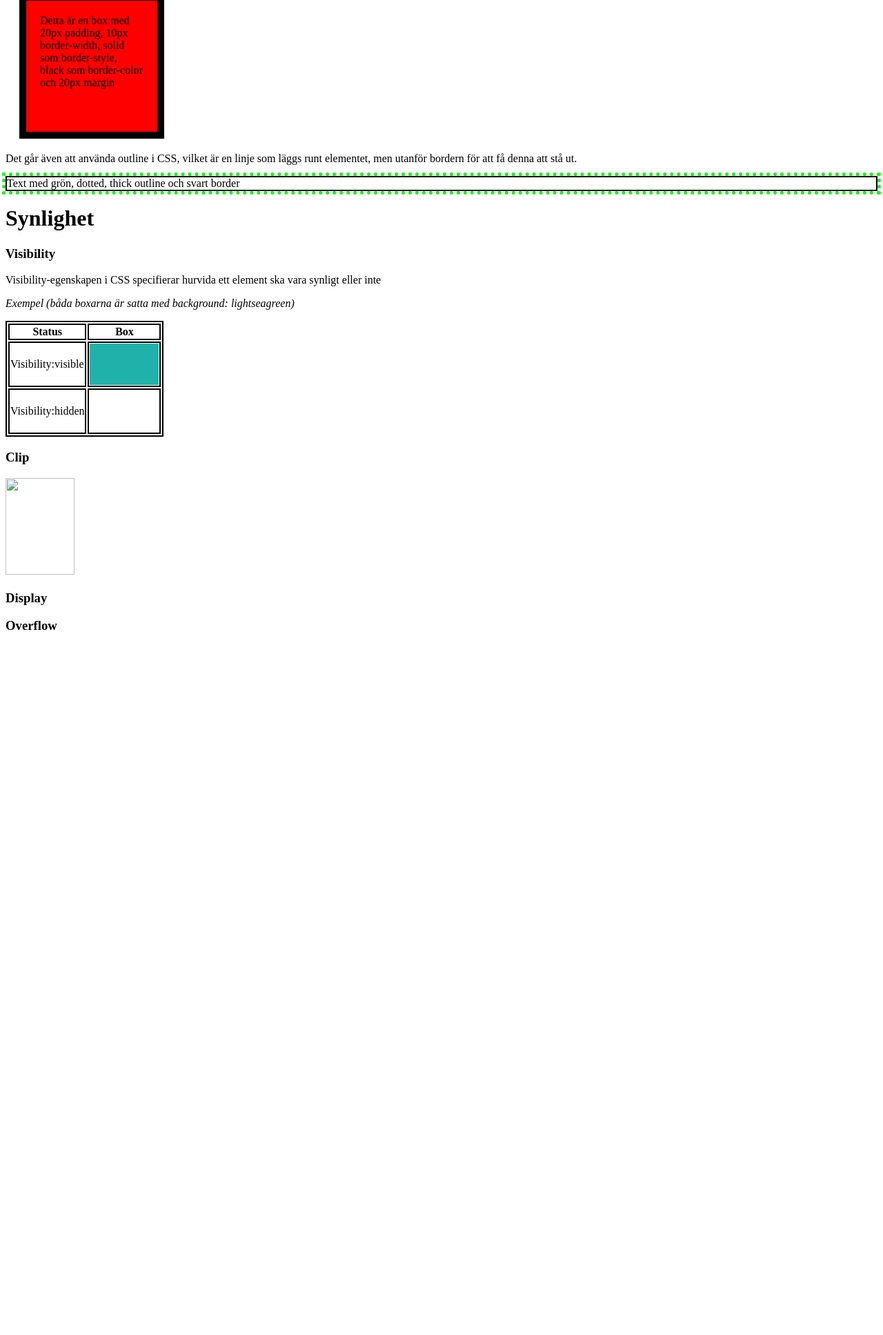
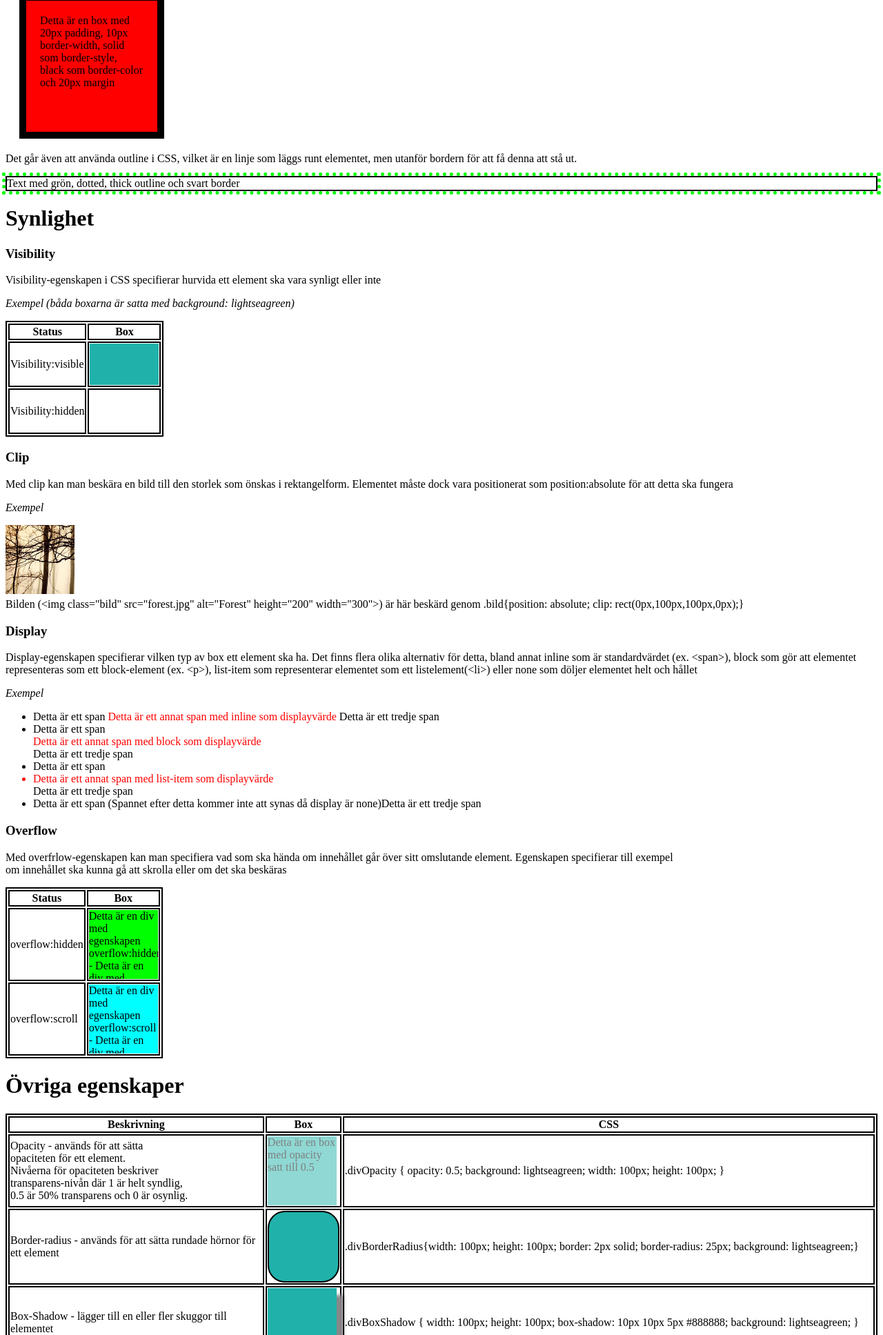
Before and after one commit to tobiasrg/WEB, a PHP site: page /marginaler_kantlinjer.html in a window 1280 px wide; the page is wider, and only the part inside the window is pictured. Shown: the part 706-2641 px from the top of that part at 69% size. Before the commit the page ends 1619 px from the top of that part, so only its background shows below. Run offline with PHP 8.4, Linux system fonts and the light colour scheme.

Commit message:
2.3 klar

```diff
--- a/WEB/KLIENT/2.3/marginaler_kantlinjer.css
+++ b/WEB/KLIENT/2.3/marginaler_kantlinjer.css
@@ -27,19 +27,105 @@ p.outlineText {
 
 }
 
-.divHidden{
-    visibility:hidden;
+.divHidden {
+    visibility: hidden;
     height: 60px;
-    width: 100px;
-    background:lightseagreen;
-}
-
-.divVisible{
-    visibility: visible;
-    height:60px;
     width: 100px;
     background: lightseagreen;
 }
-table, th, td{
+
+.divVisible {
+    visibility: visible;
+    height: 60px;
+    width: 100px;
+    background: lightseagreen;
+}
+
+table, th, td {
     border: 2px solid black;
 }
+
+.bild {
+    position: absolute;
+    clip: rect(0px, 100px, 100px, 0px);
+}
+
+.displayBlock {
+    display: block;
+    color: red;
+}
+
+.displayInline {
+    display: inline;
+    color: red;
+}
+
+.displayListItem {
+    display: list-item;
+    color: red;
+}
+
+.displayNone {
+    display: none;
+}
+
+.divBeskärd{
+    background-color: #00FF00;
+    width: 100px;
+    height: 100px;
+    overflow: hidden;
+}
+
+.divScroll {
+    background-color: #00FFFF;
+    width: 100px;
+    height: 100px;
+    overflow: scroll;
+}
+
+.divOpacity {
+    opacity: 0.5;
+    background: lightseagreen;
+    width: 100px;
+    height: 100px;
+}
+
+.divBorderRadius {
+    width: 100px;
+    height: 100px;
+    border: 2px solid;
+    border-radius: 25px;
+    background: lightseagreen;
+}
+
+.divMultBackgrounds {
+    height: 500px;
+    width:500px;
+    background-image: url(Five-pointed_star.svg.png), url(forest.jpg);
+    background-size: 500px, 500px;
+    background-position: right bottom, left top;
+    background-repeat: no-repeat, repeat;
+
+}
+
+.divBoxShadow {
+    width: 100px;
+    height: 100px;
+    box-shadow: 10px 10px 5px #888888;
+    background: lightseagreen;
+
+}
+
+.divGradients {
+    width: 100px;
+    height: 100px;
+    background: lightseagreen;
+    background: linear-gradient(lightseagreen,darkblue);
+}
+.divGradientsRadial{
+    width: 100px;
+    height: 100px;
+    background: lightseagreen;
+    background: radial-gradient(darkblue 5%, darkslateblue 20%, lightseagreen 60%  );
+
+}
--- a/WEB/KLIENT/2.3/marginaler_kantlinjer.html
+++ b/WEB/KLIENT/2.3/marginaler_kantlinjer.html
@@ -40,7 +40,8 @@
 <div class="exempel">Detta är en box med 20px padding, 10px border-width, solid som border-style, black som border-color
     och 20px margin
 </div>
-<p>Det går även att använda outline i CSS, vilket är en linje som läggs runt elementet, men utanför bordern för att få denna att stå ut. </p>
+<p>Det går även att använda outline i CSS, vilket är en linje som läggs runt elementet, men utanför bordern för att få
+    denna att stå ut. </p>
 <p class="outlineText">Text med grön, dotted, thick outline och svart border</p>
 
 <h1>Synlighet</h1>
@@ -54,18 +55,167 @@
     </tr>
     <tr>
         <td>Visibility:visible</td>
-        <td><div class="divVisible"></div></td>
+        <td>
+            <div class="divVisible"></div>
+        </td>
     </tr>
     <tr>
         <td>Visibility:hidden</td>
-        <td><div class="divHidden"></div></td>
+        <td>
+            <div class="divHidden"></div>
+        </td>
     </tr>
 </table>
 
 <h3>Clip</h3>
+<p>Med clip kan man beskära en bild till den storlek som önskas i rektangelform. Elementet måste dock vara positionerat
+    som position:absolute för att detta ska fungera</p>
+<p><i>Exempel</i></p>
+<img class="bild" src="forest.jpg" alt="Forest" height="200" width="300">
+<br><br><br><br><br>
+<p>Bilden (&lt;img class="bild" src="forest.jpg" alt="Forest" height="200" width="300"&gt;) är här beskärd genom
+    .bild{position: absolute; clip: rect(0px,100px,100px,0px);}</p>
+<h3>Display</h3>
+<p>Display-egenskapen specifierar vilken typ av box ett element ska ha. Det finns flera olika alternativ för detta,
+    bland annat inline som är standardvärdet (ex. &lt;span&gt;), block som gör att elementet<br>
+    representeras som ett block-element (ex. &lt;p&gt;), list-item som representerar elementet som ett listelement(&lt;li&gt;)
+    eller none som döljer elementet helt och hållet</p>
 
-<img src="" width="100" height="140">
-<h3>Display</h3>
+<p><i>Exempel</i></p>
+<ul>
+
+    <li><span>Detta är ett span </span><span
+            class="displayInline">Detta är ett annat span med  inline som displayvärde </span><span>Detta är ett tredje span</span>
+    </li>
+    <li><span>Detta är ett span</span><span
+            class="displayBlock">Detta är ett annat span med block som displayvärde</span><span>Detta är ett tredje span</span>
+    </li>
+    <li><span>Detta är ett span</span><span class="displayListItem">Detta är ett annat span med list-item som displayvärde</span><span>Detta är ett tredje span</span>
+    </li>
+    <li><span>Detta är ett span (Spannet efter detta kommer inte att synas då display är none)</span><span
+            class="displayNone">Detta är ett annat span med none som displayvärde</span><span>Detta är ett tredje span</span>
+    </li>
+</ul>
 <h3>Overflow</h3>
+<p>Med overfrlow-egenskapen kan man specifiera vad som ska hända om innehållet går över sitt omslutande element.
+    Egenskapen specifierar till exempel<br>
+    om innehållet ska kunna gå att skrolla eller om det ska beskäras</p>
+
+<table>
+    <tr>
+        <th>Status</th>
+        <th>Box</th>
+    </tr>
+    <tr>
+        <td>overflow:hidden</td>
+        <td>
+            <div class="divBeskärd">Detta är en div med egenskapen overflow:hidden - Detta är en div med egenskapen
+                overflow:hidden - Detta är en div med egenskapen overflow:hidden -
+            </div>
+        </td>
+    </tr>
+    <tr>
+        <td>overflow:scroll</td>
+        <td>
+            <div class="divScroll">Detta är en div med egenskapen overflow:scroll - Detta är en div med egenskapen
+                overflow:scroll - Detta är en div med egenskapen overflow:scroll -
+            </div>
+        </td>
+    </tr>
+</table>
+
+
+<h1>Övriga egenskaper</h1>
+
+<table>
+    <tr>
+        <th>Beskrivning</th>
+        <th>Box</th>
+        <th>CSS</th>
+    </tr>
+    <tr>
+        <td>Opacity - används för att sätta <br>opaciteten för ett element.<br>Nivåerna för opaciteten beskriver <br>transparens-nivån
+            där 1 är helt syndlig,<br> 0.5 är 50% transparens och 0 är osynlig.
+        </td>
+        <td>
+            <div class="divOpacity">Detta är en box med opacity satt till 0.5</div>
+        </td>
+        <td>.divOpacity {
+            opacity: 0.5;
+            background: lightseagreen;
+            width: 100px;
+            height: 100px;
+            }
+        </td>
+    </tr>
+    <tr>
+        <td>Border-radius - används för att sätta rundade hörnor för ett element</td>
+        <td>
+            <div class="divBorderRadius"></div>
+        </td>
+        <td>.divBorderRadius{width: 100px;
+            height: 100px;
+            border: 2px solid;
+            border-radius: 25px;
+            background: lightseagreen;}
+        </td>
+    <tr>
+        <td>Box-Shadow - lägger till en eller fler skuggor till elementet</td>
+        <td>
+            <div class="divBoxShadow"></div>
+        </td>
+        <td>.divBoxShadow {
+            width: 100px;
+            height: 100px;
+            box-shadow: 10px 10px 5px #888888;
+            background: lightseagreen;
+            }</td>
+    </tr>
+    <tr>
+        <td>Gradienter - låter användaren sätta en jämn övergång mellan två eller fler färger<br>
+            Exemplet till höger är en linjär gradient</td>
+        <td>
+            <div class="divGradients"></div>
+        </td>
+        <td>.divGradients {
+            width: 100px;
+            height: 100px;
+            background: lightseagreen;
+            background: linear-gradient(lightseagreen,darkblue);
+            }</td>
+    </tr>
+    <tr>
+        <td>Radial-gradient</td>
+        <td>
+            <div class="divGradientsRadial"></div>
+        </td>
+        <td>.divGradientsRadial{
+            width: 100px;
+            height: 100px;
+            background: lightseagreen;
+            background: radial-gradient(darkblue 5%, darkslateblue 20%, lightseagreen 60%  );
+            }</td>
+    </tr>
+</table>
+
+<h2>Multippla bakgrundsbilder</h2>
+<p>Med CSS kan man också ange att ett element ska ha flera bakgrudnsbilder med background-image egenskapen.<br>
+Väljer man att ha två bakgrunder läggs dessa ovanpå varandra, där den först angedda bilden är den som ligger överst av de två bilderna.
+</p>
+
+<p><i>Exempel</i></p>
+<div class="divMultBackgrounds">lala</div>
+<p><i>CSS</i><br>
+    .divMultBackgrounds {<br>
+    height: 500px;<br>
+    width:500px;<br>
+    background-image: url(Five-pointed_star.svg.png), url(forest.jpg);<br>
+    background-size: 500px, 500px;<br>
+    background-position: right bottom, left top;<br>
+    background-repeat: no-repeat, repeat;<br>
+
+    }</p>
+
+
 </body>
 </html>
```
Also changed, not shown: WEB/KLIENT/1.2/Semantiska_element.html (+0 -12 lines), WEB/KLIENT/2.3/Five-pointed_star.svg.png (added).
